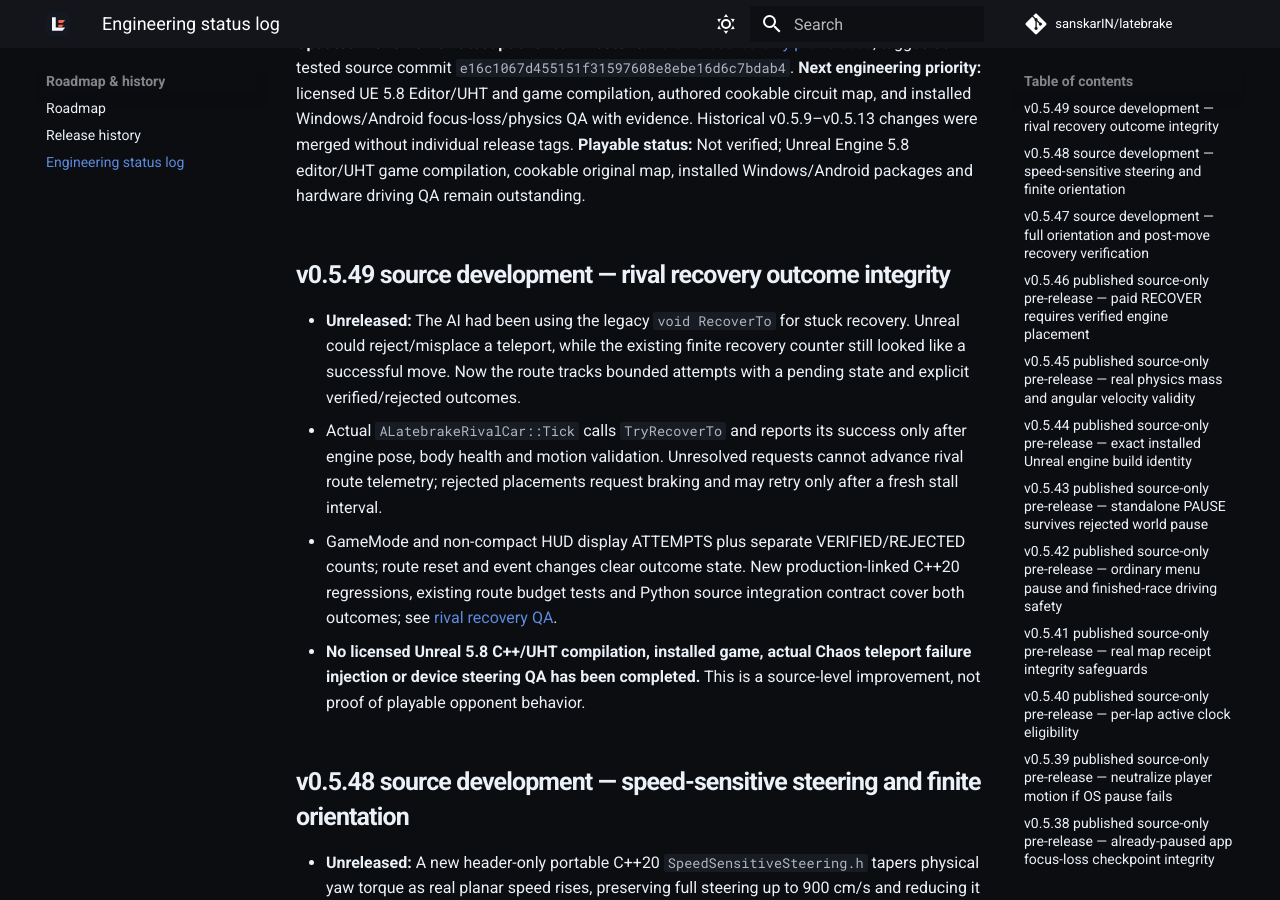
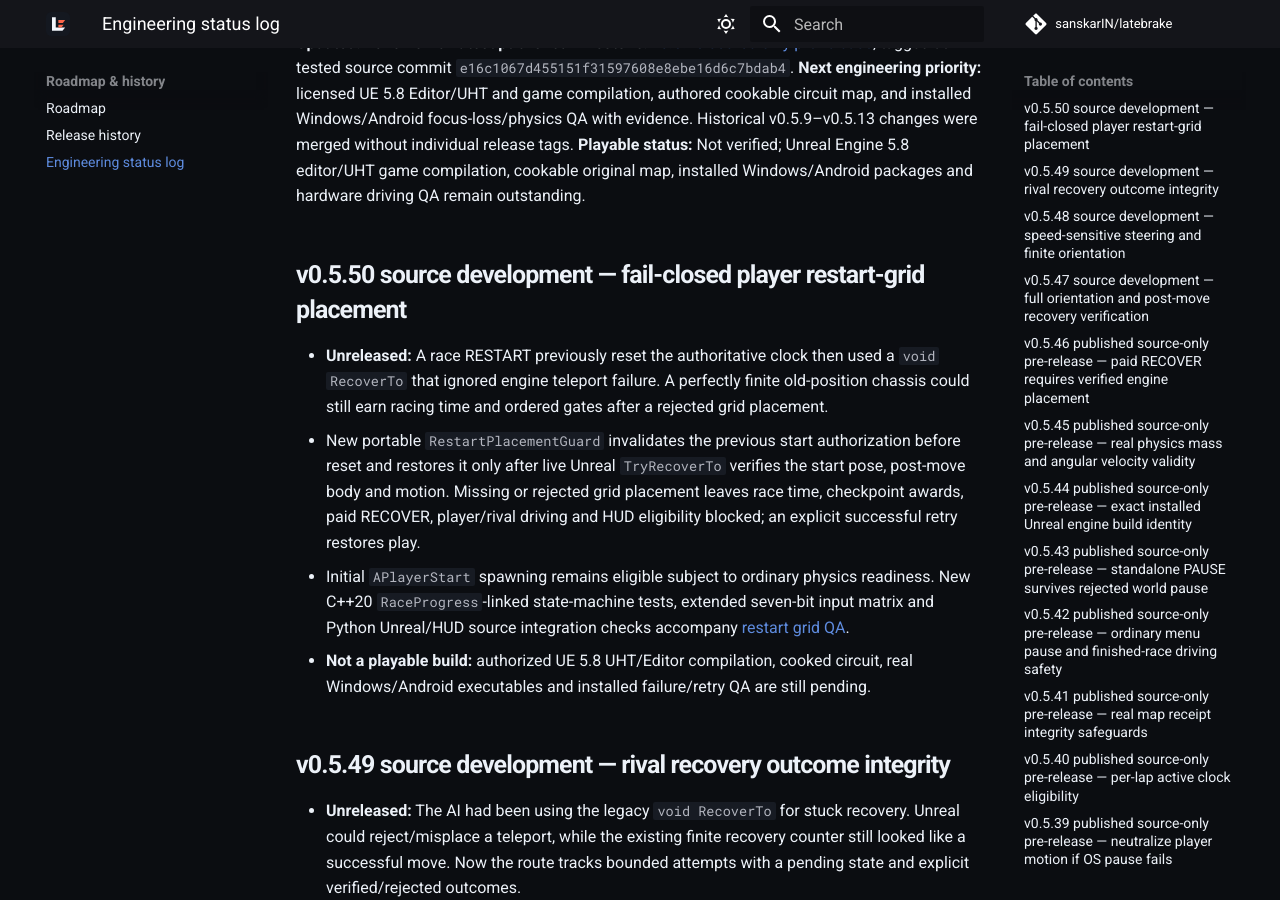
Before and after one commit to sanskarIN/latebrake, an MkDocs documentation site: the page built from docs/STATUS.md, in a window 1280 px wide and 900 px high, scrolled down 198 px. Built offline with MkDocs 1.6.1 and Material for MkDocs 9.7.7, drawn with Linux system fonts in a browser that asks for light colours; comment, search, counter and statistics services are not loaded.

Commit message:
docs(status): record unreleased v0.5.50 verified restart-grid gate

```diff
--- a/docs/STATUS.md
+++ b/docs/STATUS.md
@@ -4,6 +4,13 @@
 **Latest published milestone:** [v0.5.46 source-only pre-release](https://github.com/sanskarIN/latebrake/releases/tag/v0.5.46), tagged at tested source commit `e16c1067d455151f31597608e8ebe16d6c7bdab4`.
 **Next engineering priority:** licensed UE 5.8 Editor/UHT and game compilation, authored cookable circuit map, and installed Windows/Android focus-loss/physics QA with evidence. Historical v0.5.9–v0.5.13 changes were merged without individual release tags.
 **Playable status:** Not verified; Unreal Engine 5.8 editor/UHT game compilation, cookable original map, installed Windows/Android packages and hardware driving QA remain outstanding.
+
+## v0.5.50 source development — fail-closed player restart-grid placement
+
+- **Unreleased:** A race RESTART previously reset the authoritative clock then used a `void RecoverTo` that ignored engine teleport failure. A perfectly finite old-position chassis could still earn racing time and ordered gates after a rejected grid placement.
+- New portable `RestartPlacementGuard` invalidates the previous start authorization before reset and restores it only after live Unreal `TryRecoverTo` verifies the start pose, post-move body and motion. Missing or rejected grid placement leaves race time, checkpoint awards, paid RECOVER, player/rival driving and HUD eligibility blocked; an explicit successful retry restores play.
+- Initial `APlayerStart` spawning remains eligible subject to ordinary physics readiness. New C++20 `RaceProgress`-linked state-machine tests, extended seven-bit input matrix and Python Unreal/HUD source integration checks accompany [restart grid QA](RESTART_PLACEMENT_QA.md).
+- **Not a playable build:** authorized UE 5.8 UHT/Editor compilation, cooked circuit, real Windows/Android executables and installed failure/retry QA are still pending.
 
 ## v0.5.49 source development — rival recovery outcome integrity
 
```
